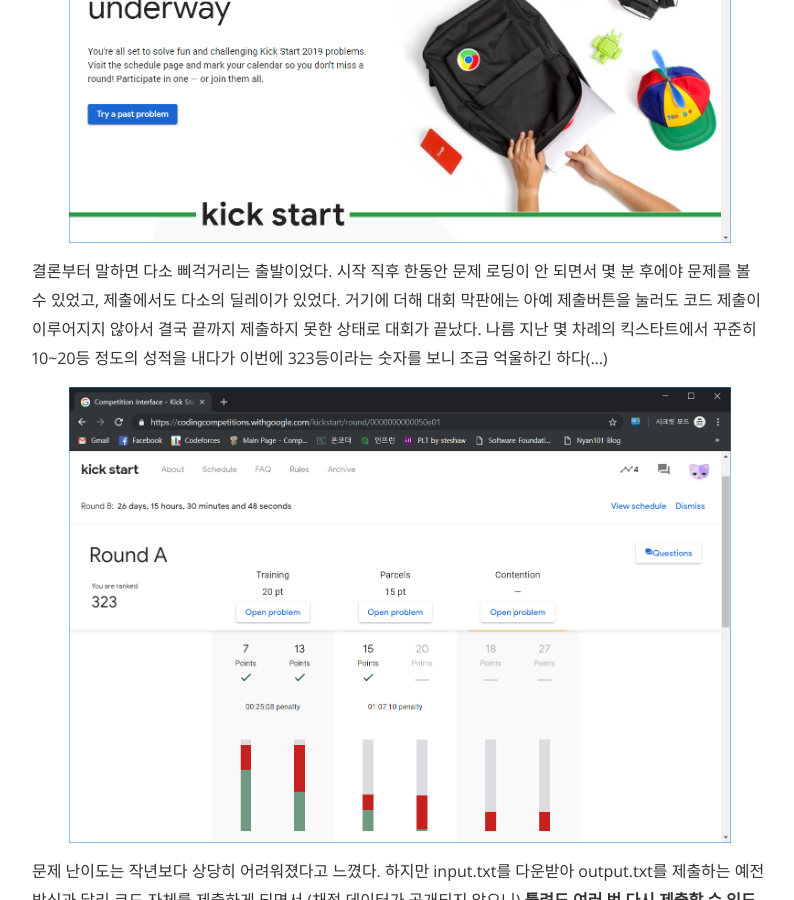
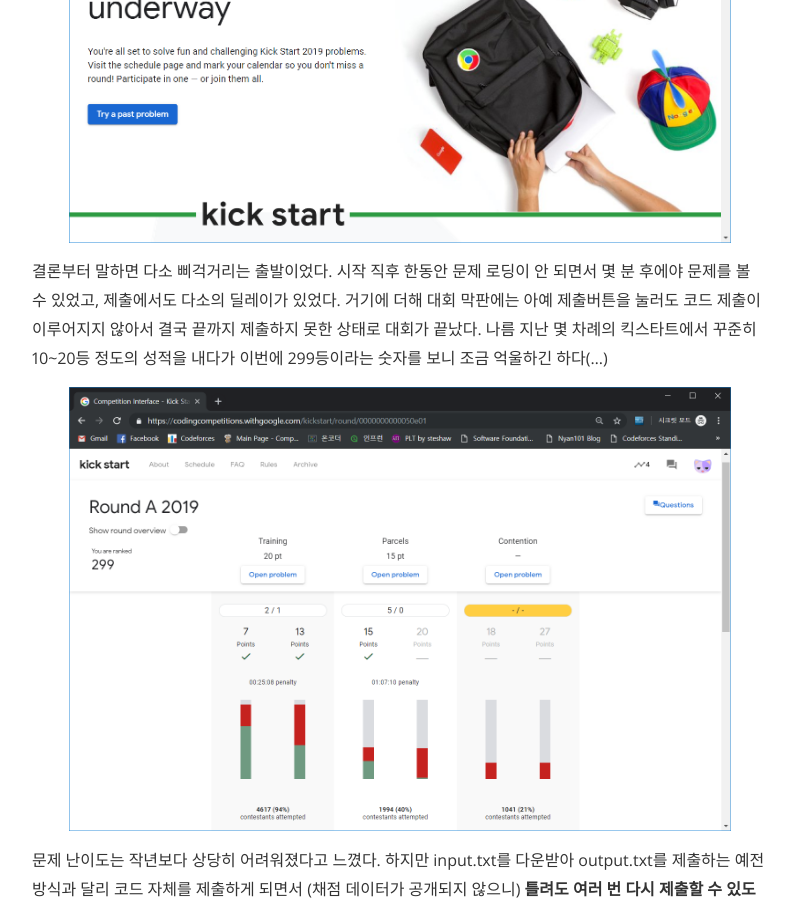
Before and after one commit to nyan101/nyan101.github.io, a Jekyll site: the page built from _posts/2019-03-25-CodeJam-Kickstart-2019-RoundA-후기.md, in a window 1280 px wide and 900 px high, scrolled down 645 px. Shown: the whole window, without its empty margins (240-1034 px from the left). Built offline with Jekyll 4.4.1, drawn with Linux system fonts in a browser that asks for light colours; nearby versions of some CDN libraries; formulas are drawn with MathJax 3; comment, search, counter and statistics services are not loaded; a style sheet for code colours, icons or effects is not loaded.

Commit message:
fix Kickstart 2019 A rank

```diff
--- a/_posts/2019-03-25-CodeJam-Kickstart-2019-RoundA-후기.md
+++ b/_posts/2019-03-25-CodeJam-Kickstart-2019-RoundA-후기.md
@@ -15,7 +15,7 @@
 <img src="/assets/images/2019/03/kickstart-main.png" width="800px">
 
 
-결론부터 말하면 다소 삐걱거리는 출발이었다. 시작 직후 한동안 문제 로딩이 안 되면서 몇 분 후에야 문제를 볼 수 있었고, 제출에서도 다소의 딜레이가 있었다. 거기에 더해 대회 막판에는 아예 제출버튼을 눌러도 코드 제출이 이루어지지 않아서 결국 끝까지 제출하지 못한 상태로 대회가 끝났다. 나름 지난 몇 차례의 킥스타트에서 꾸준히 10~20등 정도의 성적을 내다가 이번에 323등이라는 숫자를 보니 조금 억울하긴 하다(...)
+결론부터 말하면 다소 삐걱거리는 출발이었다. 시작 직후 한동안 문제 로딩이 안 되면서 몇 분 후에야 문제를 볼 수 있었고, 제출에서도 다소의 딜레이가 있었다. 거기에 더해 대회 막판에는 아예 제출버튼을 눌러도 코드 제출이 이루어지지 않아서 결국 끝까지 제출하지 못한 상태로 대회가 끝났다. 나름 지난 몇 차례의 킥스타트에서 꾸준히 10~20등 정도의 성적을 내다가 이번에 299등이라는 숫자를 보니 조금 억울하긴 하다(...)
 
 <img src="/assets/images/2019/03/kickstart-A-dashboard.png" width="800px">
 
```
Also changed, not shown: assets/images/2019/03/kickstart-A-dashboard.png.
